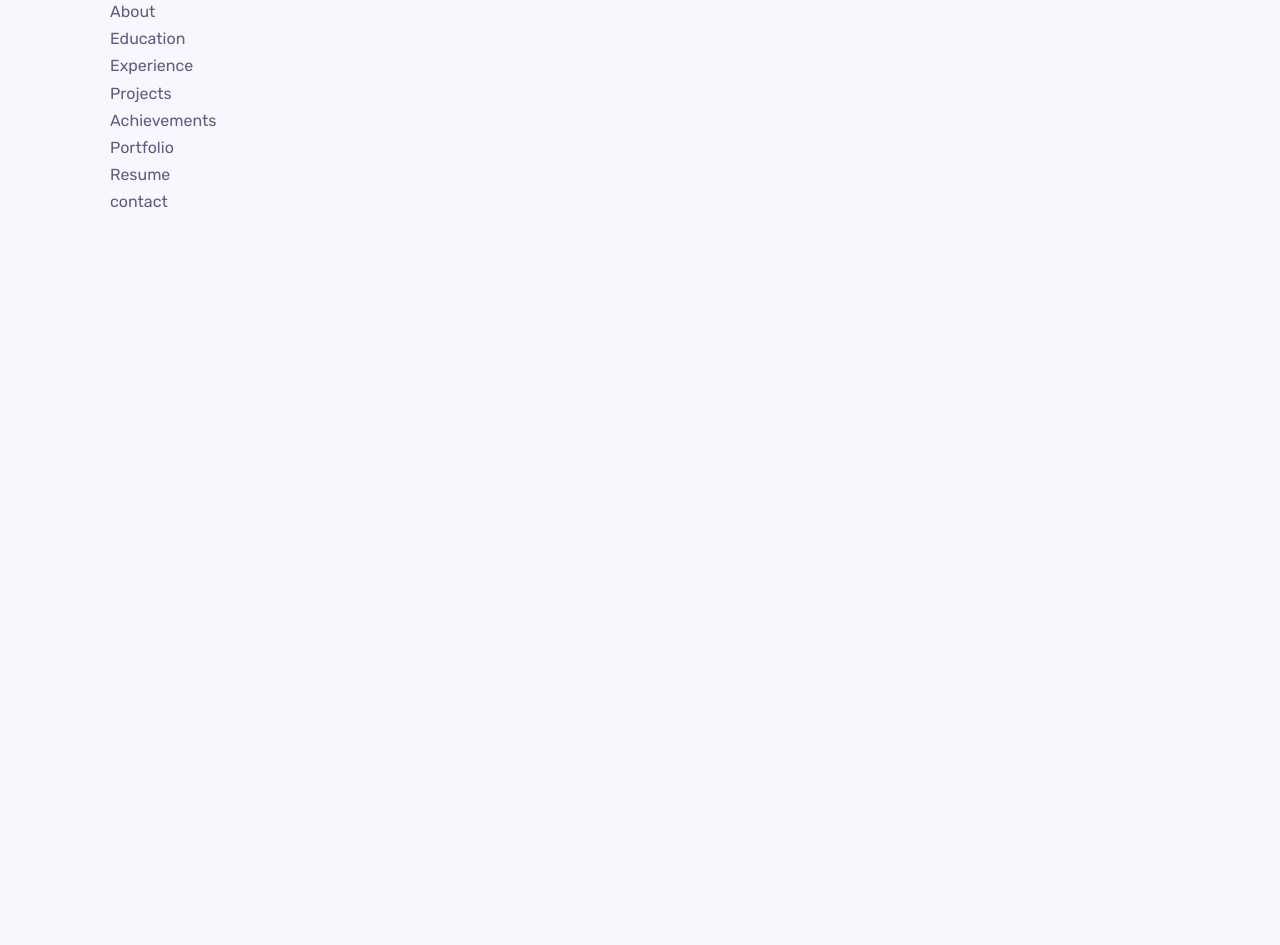
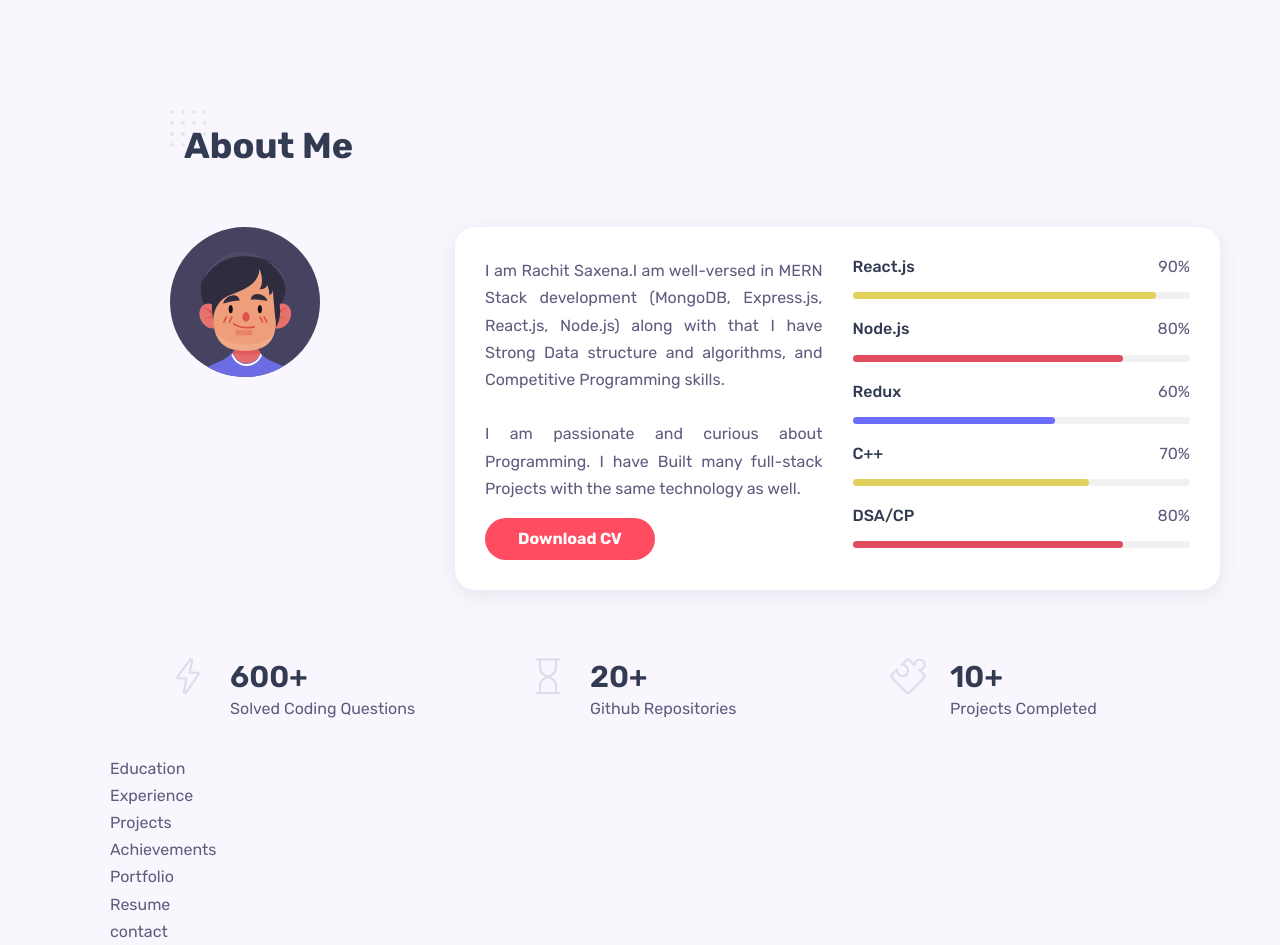
Before and after one commit to horcruxxxx/MyReactPortfolio, a React (Create React App) app in the folder myapp/: page / in a window 1280 px wide. Shown: the part 802-1747 px from the top of the page. Before the commit the page ends 1018 px from the top, so only its background shows below. Built offline with nearby package versions, Linux system fonts and the light colour scheme; the HTML template or start-up script is replaced by a standard one.

Commit message:
About Component
Completed

```diff
--- /dev/null
+++ b/myapp/src/components/About/Aboutbox.jsx
@@ -0,0 +1,33 @@
+import React from 'react'
+
+export default function Aboutbox() {
+  return (
+    <div className="about__boxes grid">
+
+        <div className="about__box">
+            <i className="about__icon icon-energy"></i>
+            <div>
+                <h3 className="about__title">600+</h3>
+                <span className="about__subtitle">Solved Coding Questions</span>
+            </div>
+        </div>
+
+        <div className="about__box">
+            <i className="about__icon icon-hourglass"></i>
+            <div>
+                <h3 className="about__title">20+</h3>
+                <span className="about__subtitle">Github Repositories</span>
+            </div>
+        </div>
+
+        <div className="about__box">
+            <i className="about__icon icon-puzzle"></i>
+            <div>
+                <h3 className="about__title">10+</h3>
+                <span className="about__subtitle">Projects Completed</span>
+            </div>
+        </div>
+
+    </div>
+  )
+}
--- a/myapp/src/components/About/about.css
+++ b/myapp/src/components/About/about.css
@@ -0,0 +1,113 @@
+.about__container{
+    grid-template-columns: 3fr 9fr;
+    column-gap: 1.875rem;
+}
+
+.about__data{
+    padding: 1.875rem;
+    background-color: var(--container-color);
+    box-shadow: var(--shadow);
+    border-radius: var(--border-radius);
+    grid-template-columns: repeat(2, 1fr);
+    column-gap: 1.875rem;
+    align-items: flex-start;
+    position: relative;
+}
+
+.about__data::before{
+    content: '';
+    width:0;
+    height:0;
+    border-top: 10px solid transparent;
+    border-bottom: 10px solid transparent;
+    border-right: 15px solid transparent;
+    position: absolute;
+    left: 0.93rem;
+    top:20%
+}
+
+.about__description{
+    margin-bottom: 1rem;
+    text-align: justify;
+}
+
+.about__skills{
+    row-gap: 1.25rem;
+}
+
+.skills__titles{
+    display: flex;
+    justify-content: space-between;
+    margin-bottom: 1rem;
+}
+
+.skills__name{
+    font-size:var(--normal-font-size);
+    font-weight: var(--font-medium);
+}
+
+.skills__number{
+    line-height: 1.2;
+}
+
+.skills__bar,
+.skills__percentage{
+    height:7px;
+    border-radius: 0.25rem;
+}
+
+.skills__bar{
+    background-color: #f1f1f1;
+}
+
+.skills__percentage{
+    display: block;
+}
+
+.reactjs{
+    width:90%;
+    background-color: rgb(225,209,92);
+}
+
+/****************** SKILLS SECTION  ********************/
+.nodejs{
+    width:80%;
+    background-color: rgb(225,76,96);
+}
+
+.redux{
+    width:60%;
+    background-color: rgb(108,108,299);
+}
+
+.cpp{
+    width:70%;
+    background-color: rgb(225,209,92);
+}
+
+.dsa{
+    width:80%;
+    background-color: rgb(225,76,96);
+}
+
+/**********************************************/
+
+.about__boxes{
+    grid-template-columns: repeat(3,1fr);
+    column-gap: 1.875rem;
+    margin-top: 4.35rem;
+}
+
+.about__box{
+    display:flex;
+    column-gap:1.5rem;
+}
+
+.about__icon{
+    font-size:var(--h1-font-size);
+    color:#dedeea;
+}
+
+.about__title{
+    font-size:1.875rem;
+}
--- a/myapp/src/components/About/about.jsx
+++ b/myapp/src/components/About/about.jsx
@@ -1,8 +1,80 @@
-import React from 'react'
+import React from 'react';
 import "./about.css";
+import Mypic from "../../assets/avatar-2.svg";
+import Aboutbox from './Aboutbox';
 
 export default function About() {
   return (
-    <div>About</div>
+    <section className="about container section" id="about">
+      <h2 className="section__title">About Me</h2>
+      <div className="about__container grid">
+        <img src={Mypic} alt="" className="about__img"/>
+
+        <div className="about__data grid">
+          <div className="about__info">
+            <p className="about__description">I am Rachit Saxena.I am well-versed in MERN Stack development (MongoDB, Express.js, React.js, Node.js) along with that I have Strong Data structure and algorithms, and Competitive Programming skills.<br/><br/>
+            I am passionate and curious about Programming. I have Built many full-stack Projects with the same technology as well. </p>
+            <a href="" className="btn">Download CV</a>
+          </div>
+
+          {/* SKILLS */}
+          <div className="about__skills grid">
+
+            <div className="skills__data">
+              <div className="skills__titles">
+                <h3 className="skills__name">React.js</h3>
+                <span className="skills__number ">90%</span>
+              </div>
+              <div className="skills__bar">
+                <span className="skills__percentage reactjs"></span>
+              </div>
+            </div>
+
+            <div className="skills__data">
+              <div className="skills__titles">
+                <h3 className="skills__name">Node.js</h3>
+                <span className="skills__number ">80%</span>
+              </div>
+              <div className="skills__bar">
+                <span className="skills__percentage nodejs"></span>
+              </div>
+            </div>
+
+            <div className="skills__data">
+              <div className="skills__titles">
+                <h3 className="skills__name">Redux</h3>
+                <span className="skills__number ">60%</span>
+              </div>
+              <div className="skills__bar">
+                <span className="skills__percentage redux"></span>
+              </div>
+            </div>
+
+            <div className="skills__data">
+              <div className="skills__titles">
+                <h3 className="skills__name">C++</h3>
+                <span className="skills__number ">70%</span>
+              </div>
+              <div className="skills__bar">
+                <span className="skills__percentage cpp"></span>
+              </div>
+            </div>
+
+            <div className="skills__data">
+              <div className="skills__titles">
+                <h3 className="skills__name">DSA/CP</h3>
+                <span className="skills__number ">80%</span>
+              </div>
+              <div className="skills__bar">
+                <span className="skills__percentage dsa"></span>
+              </div>
+            </div>
+
+          </div>
+        </div>
+      </div>
+
+      <Aboutbox/>
+    </section>
   )
 }
--- a/myapp/src/index.css
+++ b/myapp/src/index.css
@@ -106,7 +106,7 @@ img{
   padding-bottom: 2rem;
 }
 
-.section_title{
+.section__title{
   font-size: var(--h1-font-size);
   margin: 0.875rem;
   font-weight: var(--font-bold);
@@ -114,7 +114,7 @@ img{
   margin-bottom: 3.75rem;
 }
 
-.section_title::before{
+.section__title::before{
   content: '';
   background: url("./assets/dots-bg.svg");
   height: 2.25rem;
```
